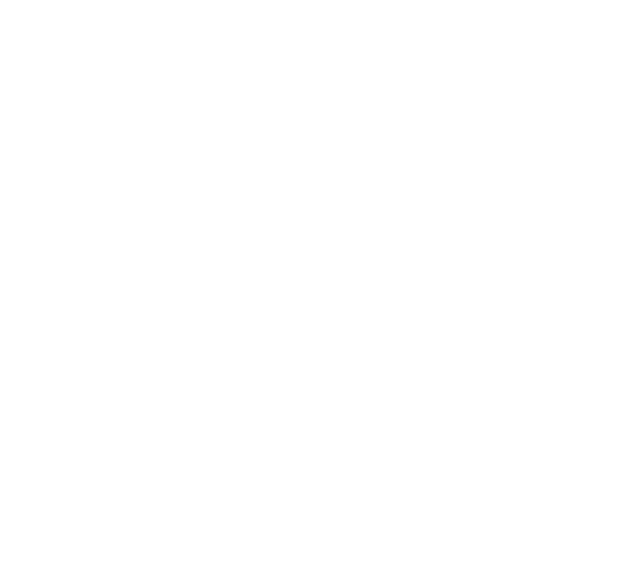
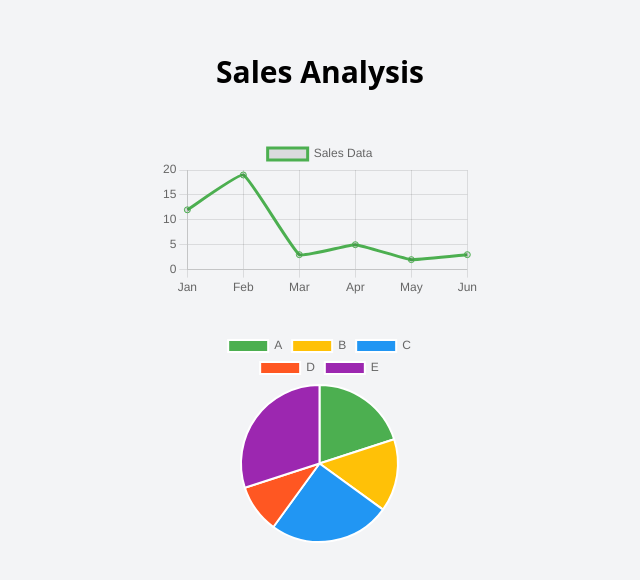
Before and after one commit to nagisa599/MenMenWebApp, a Next.js app: page /UserAnalysis in a window 1280 px wide. Shown: the part 102-682 px from the top of the page, without its empty margins (320-960 px from the left). Built offline with nearby package versions, Linux system fonts and the light colour scheme.

Commit message:
円グラフ

```diff
--- a/package.json
+++ b/package.json
@@ -9,10 +9,12 @@
     "lint": "next lint"
   },
   "dependencies": {
+    "chart.js": "^4.4.0",
     "firebase": "^10.5.0",
     "next": "13.5.4",
     "prettier": "^3.0.3",
     "react": "^18",
+    "react-chartjs-2": "^5.2.0",
     "react-dom": "^18"
   },
   "devDependencies": {
--- /dev/null
+++ b/src/component/LineChart.tsx
@@ -0,0 +1,35 @@
+import React from 'react';
+import { Line } from 'react-chartjs-2';
+import "chart.js/auto";
+
+
+const LineChart: React.FC = () => {
+  const data = {
+    labels: ['Jan', 'Feb', 'Mar', 'Apr', 'May', 'Jun'],
+    datasets: [
+      {
+        label: 'Sales Data',
+        data: [12, 19, 3, 5, 2, 3],
+        fill: false,
+        borderColor: '#4CAF50',
+        tension: 0.1,
+      },
+    ],
+  };
+
+  const options = {
+    scales: {
+      y: {
+        beginAtZero: true,
+      },
+    },
+  };
+
+  return (
+    <div className="w-1/4 mx-auto mt-8">
+      <Line data={data} options={options} />
+    </div>
+  );
+};
+
+export default LineChart;
--- /dev/null
+++ b/src/component/PieChart.tsx
@@ -0,0 +1,22 @@
+import React from 'react';
+import { Pie } from 'react-chartjs-2';
+
+const PieChart: React.FC = () => {
+  const data = {
+    labels: ['A', 'B', 'C', 'D', 'E'],
+    datasets: [
+      {
+        data: [20, 15, 25, 10, 30],
+        backgroundColor: ['#4CAF50', '#FFC107', '#2196F3', '#FF5722', '#9C27B0'],
+      },
+    ],
+  };
+
+  return (
+    <div className="w-1/6 mx-auto mt-8">
+      <Pie data={data} />
+    </div>
+  );
+};
+
+export default PieChart;
--- a/src/pages/UserAnalysis.jsx
+++ /dev/null
@@ -1,11 +0,0 @@
-import React from 'react'
-
-const UserAnalysis = () => {
-  return (
-    <div>
-
-    </div>
-  )
-}
-
-export default UserAnalysis
--- /dev/null
+++ b/src/pages/UserAnalysis.tsx
@@ -0,0 +1,15 @@
+import React from 'react';
+import LineChart from '../component/LineChart';
+import PieChart from '../component/PieChart';
+
+const Home: React.FC = () => {
+  return (
+    <div className="bg-gray-100 min-h-screen flex flex-col items-center justify-center">
+      <h1 className="text-3xl font-bold mb-4">Sales Analysis</h1>
+      <LineChart />
+      <PieChart />
+    </div>
+  );
+};
+
+export default Home;
```
Also changed, not shown: 1 other file (tests, documents, lock files or other folders).
